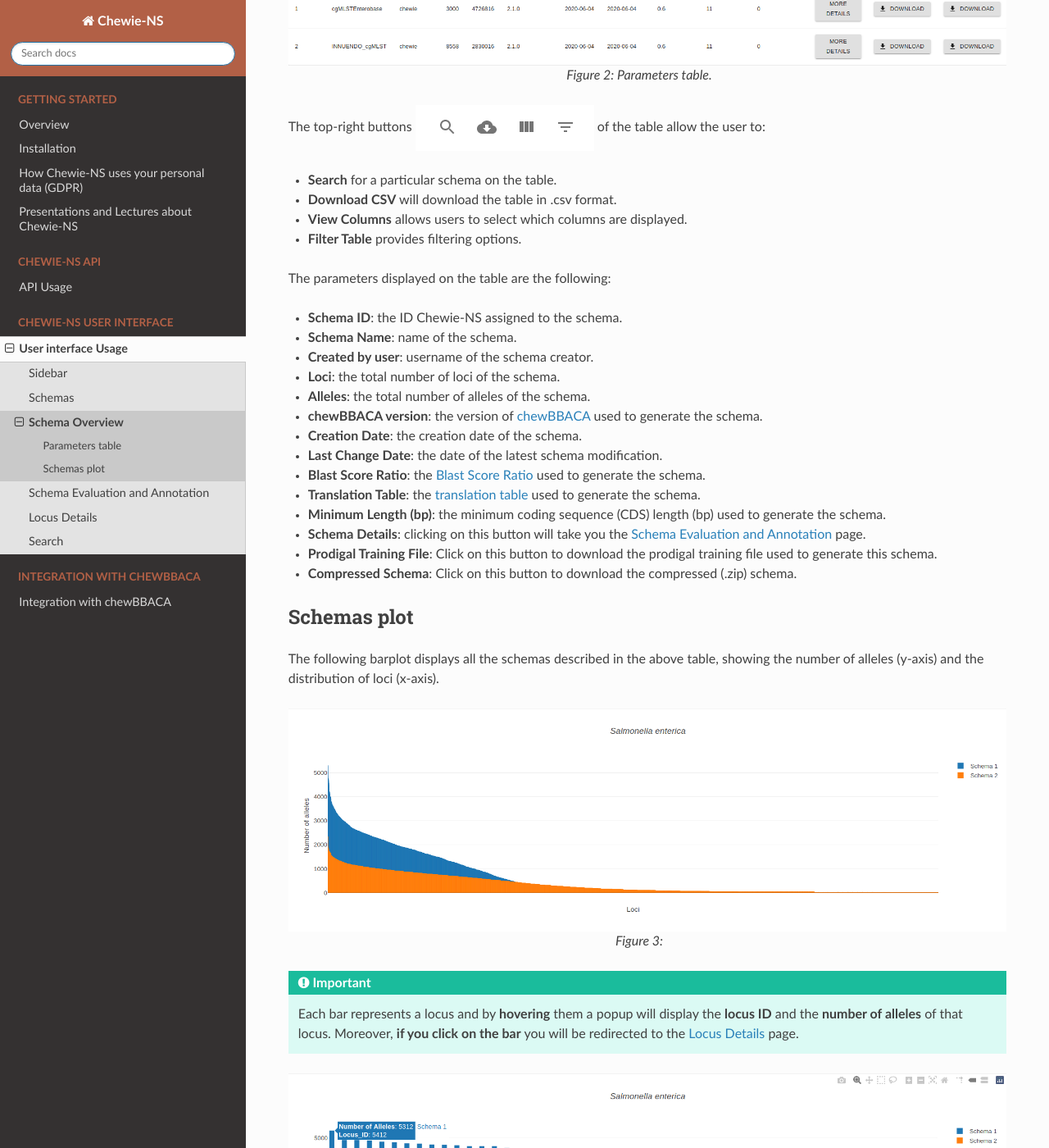
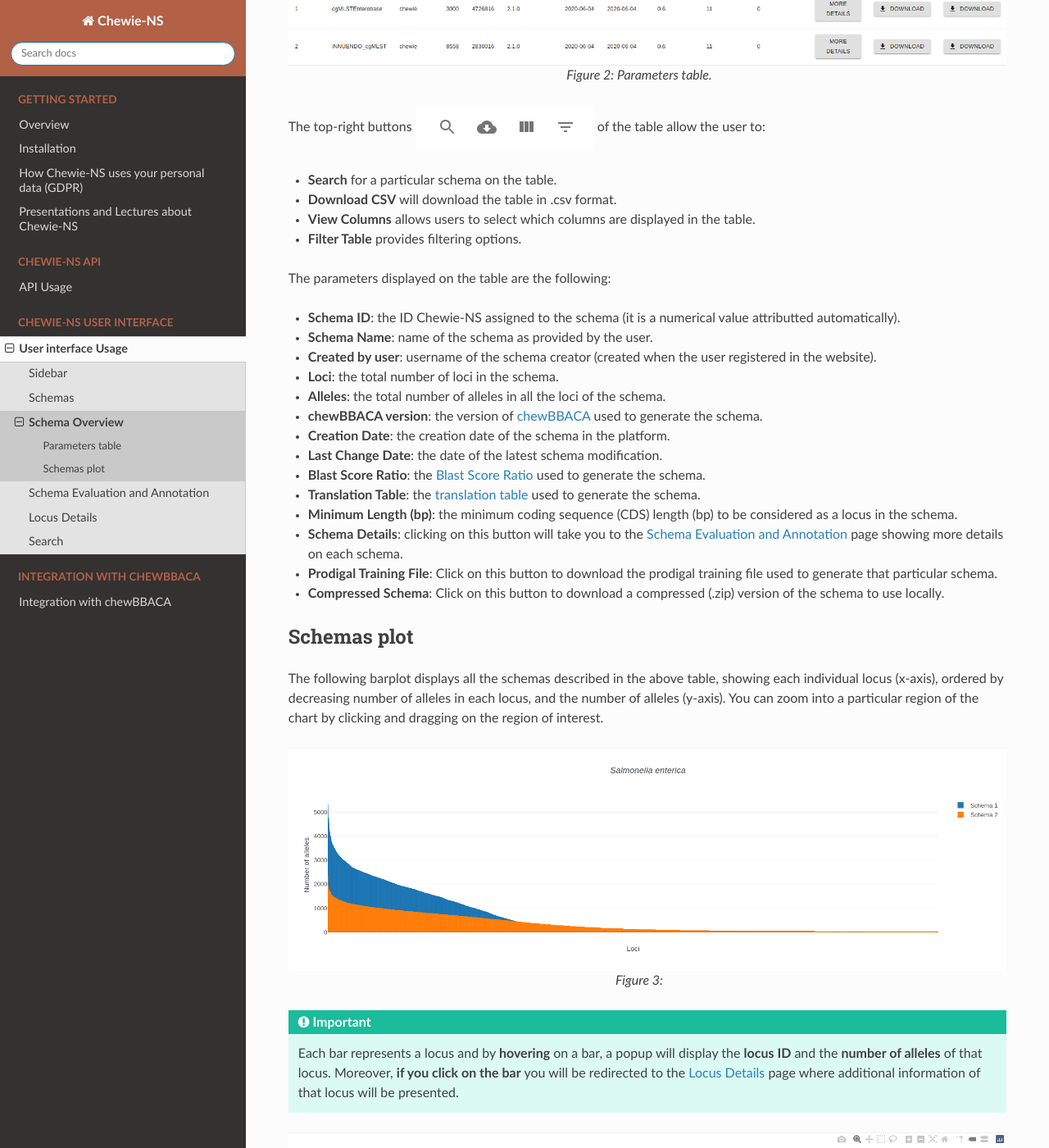
Before and after one commit to B-UMMI/Chewie-NS, a Sphinx documentation site: the page built from docs/user_interface/schema_overview.rst, in a window 1280 px wide and 1400 px high, scrolled down 905 px. Shown: the whole window at 82% size. Built offline with Sphinx 7.4.7 and the Read the Docs theme 2.0.0, drawn with Linux system fonts in a browser that asks for light colours; some of the changed text lies outside the part shown.

Commit message:
Update schema_overview.rst
Small changes to text.

```diff
--- a/docs/user_interface/schema_overview.rst
+++ b/docs/user_interface/schema_overview.rst
@@ -1,7 +1,7 @@
 Schema Overview
 ===============
 
-This page displays all schemas available for a single species.
+This page displays information on all schemas available for a given species.
 
 .. figure:: ../resources/schemas_overview_full.png
     :align: center
@@ -26,31 +26,31 @@
 
 - **Search** for a particular schema on the table.
 - **Download CSV** will download the table in .csv format.
-- **View Columns** allows users to select which columns are displayed.
+- **View Columns** allows users to select which columns are displayed in the table.
 - **Filter Table** provides filtering options.
 
 The parameters displayed on the table are the following:
 
-- **Schema ID**: the ID Chewie-NS assigned to the schema.
-- **Schema Name**: name of the  schema.
-- **Created by user**: username of the schema creator.
-- **Loci**: the total number of loci of the schema.
-- **Alleles**: the total number of alleles of the schema.
+- **Schema ID**: the ID Chewie-NS assigned to the schema (it is a numerical value attributted automatically).
+- **Schema Name**: name of the schema as provided by the user.
+- **Created by user**: username of the schema creator (created when the user registered in the website).
+- **Loci**: the total number of loci in the schema.
+- **Alleles**: the total number of alleles in all the loci of the schema.
 - **chewBBACA version**: the version of `chewBBACA <https://github.com/B-UMMI/chewBBACA>`_ used to generate the schema.
-- **Creation Date**: the creation date of the schema.
+- **Creation Date**: the creation date of the schema in the platform.
 - **Last Change Date**: the date of the latest schema modification.
 - **Blast Score Ratio**: the `Blast Score Ratio <https://bmcbioinformatics.biomedcentral.com/articles/10.1186/1471-2105-6-2>`_ used to generate the schema.
 - **Translation Table**: the `translation table <https://www.ncbi.nlm.nih.gov/Taxonomy/Utils/wprintgc.cgi>`_ used to generate the schema.
-- **Minimum Length (bp)**: the minimum coding sequence (CDS) length (bp) used to generate the schema.
-- **Schema Details**: clicking on this button will take you the :doc:`schema_evaluation` page.
-- **Prodigal Training File**: Click on this button to download the prodigal training file used to generate this schema.
-- **Compressed Schema**: Click on this button to download the compressed (.zip) schema.
+- **Minimum Length (bp)**: the minimum coding sequence (CDS) length (bp) to be considered as a locus in the schema.
+- **Schema Details**: clicking on this button will take you to the :doc:`schema_evaluation` page showing more details on each schema.
+- **Prodigal Training File**: Click on this button to download the prodigal training file used to generate that particular schema.
+- **Compressed Schema**: Click on this button to download a compressed (.zip) version of the schema to use locally.
 
 Schemas plot
 ------------
 
 The following barplot displays all the schemas described in the above table, showing
-the number of alleles (y-axis) and the distribution of loci (x-axis).
+each individual locus (x-axis), ordered by decreasing number of alleles in each locus, and the number of alleles (y-axis). You can zoom into a particular region of the chart by clicking and dragging on the region of interest.
 
 .. figure:: ../resources/schemas_overview_plot.png
     :align: center
@@ -58,8 +58,8 @@
     Figure 3:
 
 .. important::
-    Each bar represents a locus and by **hovering** them a popup will display the **locus ID** and the **number of alleles** of that locus.
-    Moreover, **if you click on the bar** you will be redirected to the :doc:`locus_details` page.
+    Each bar represents a locus and by **hovering** on a bar, a popup will display the **locus ID** and the **number of alleles** of that locus.
+    Moreover, **if you click on the bar** you will be redirected to the :doc:`locus_details` page where additional information of that locus will be presented.
 
 
 .. figure:: ../resources/schemas_overview_bars.png
```
